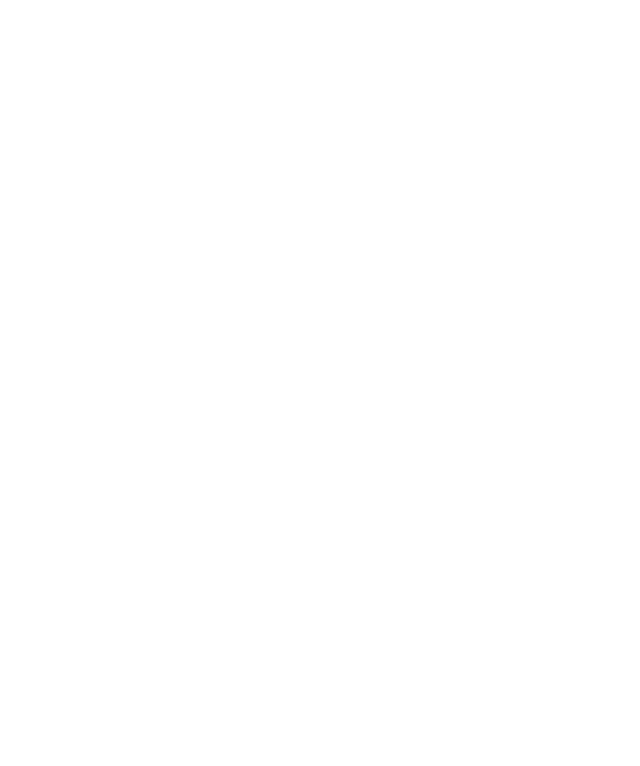
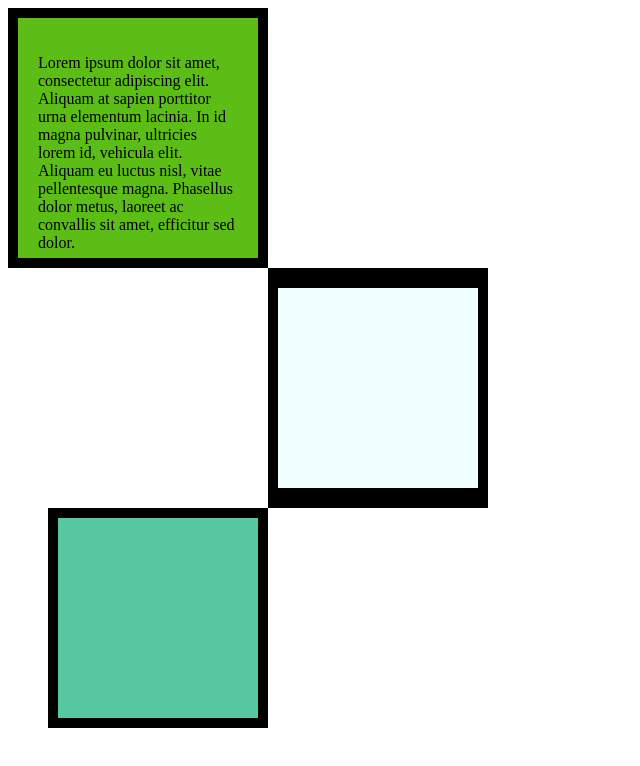
Before and after one commit to Rishabh0262/ui-practice, a plain HTML site: page index.html in a window 1280 px wide. Shown: the whole page, without its empty margins (0-640 px from the left). Drawn offline with Linux system fonts and the light colour scheme.

Commit message:
We have implemented the CSS in internal style section in the index.html file as per requirement..

```diff
--- a/index.html
+++ b/index.html
@@ -6,10 +6,44 @@
   <title>CSS Box Model</title>
   <style>
     /* Write your CSS code here */
+    div {
+      height: 200px;
+      width: 200px;
+    }
+    #d1 {
+      background-color: rgb(91, 189, 21);
+      border: 10px solid black;
+      padding: 20px;
+    }
+    #d2 {
+      background-color: azure;
+      /* padding: 20px 10px; */
+      border: solid black;
+      border-width: 20px 10px;
+      margin-left: 260px;
+
+    }
+    #d3 {
+      background-color: rgb(86, 199, 161);
+      /* padding: 10px; */
+      border: 10px solid black;
+      margin-left: 40px;
+    }
+
 
   </style>
 </head>
+    <div id="d1">
+       <p>Lorem ipsum dolor sit amet, consectetur adipiscing elit. Aliquam at sapien porttitor urna elementum lacinia. In
+        id magna pulvinar, ultricies lorem id, vehicula elit. Aliquam eu luctus nisl, vitae pellentesque magna. Phasellus
+        dolor metus, laoreet ac convallis sit amet, efficitur sed dolor.</p>
+    </div>
+    <div id="d2">
 
+    </div>
+    <div id="d3">
+
+    </div>
 <body>
 
 
```
